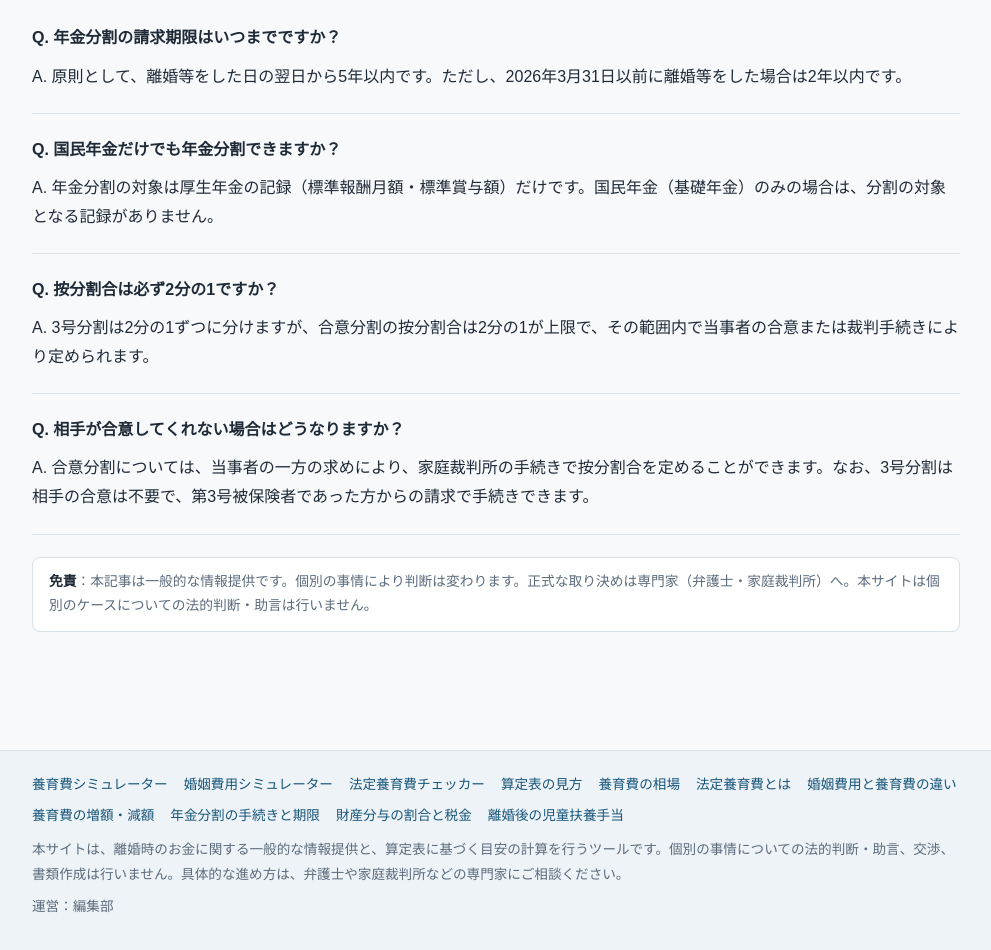
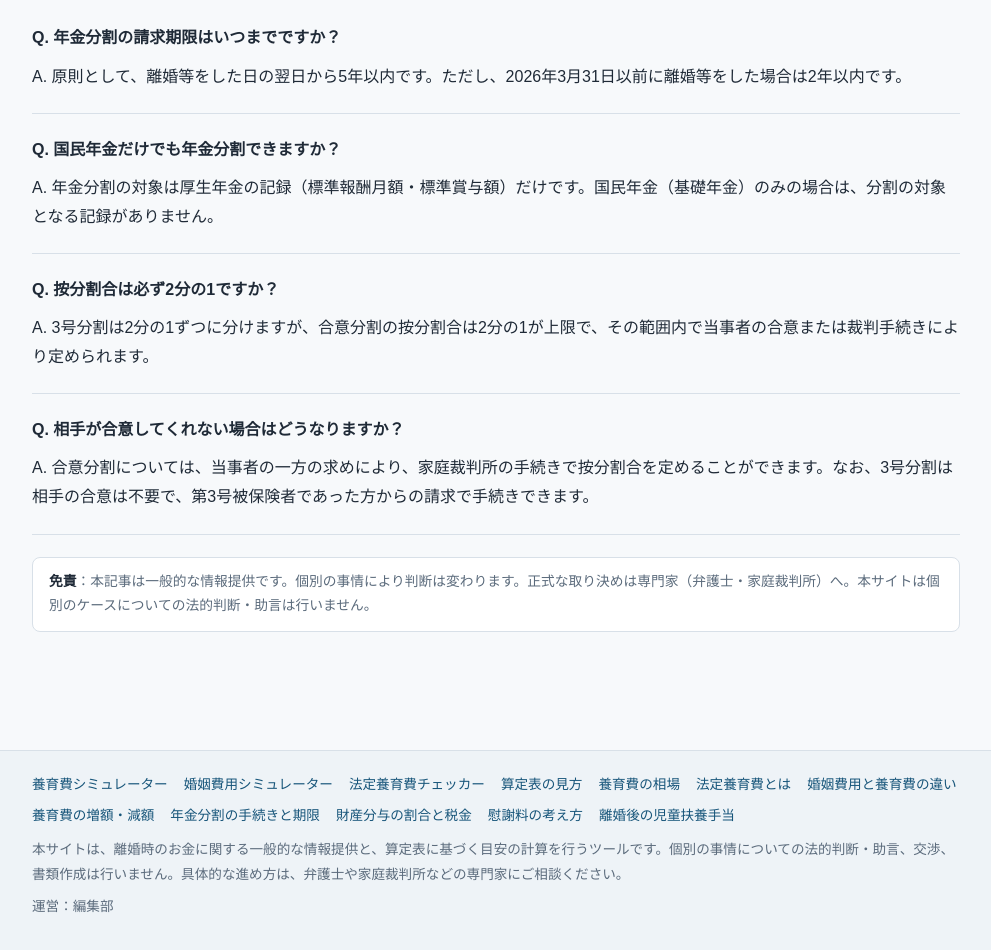
Before and after one commit to solederlego8-a11y/divorce-money-tool, a plain HTML site: page nenkin-bunkatsu.html in a window 1280 px wide. Shown: the part 2445-3395 px from the top of the page, without its empty margins (144-1135 px from the left). Drawn offline with Linux system fonts and the light colour scheme.

Commit message:
フッターナビに「慰謝料の考え方」へのリンクを追加（残り）

```diff
--- a/nenkin-bunkatsu.html
+++ b/nenkin-bunkatsu.html
@@ -145,6 +145,7 @@ gtag('config', 'G-W02HK1VTYF');
 <a href="zougen.html">養育費の増額・減額</a>
 <a href="nenkin-bunkatsu.html">年金分割の手続きと期限</a>
 <a href="zaisan-bunyo.html">財産分与の割合と税金</a>
+<a href="isharyo.html">慰謝料の考え方</a>
 <a href="jidou-fuyou.html">離婚後の児童扶養手当</a>
 </nav>
 <p>本サイトは、離婚時のお金に関する一般的な情報提供と、算定表に基づく目安の計算を行うツールです。個別の事情についての法的判断・助言、交渉、書類作成は行いません。具体的な進め方は、弁護士や家庭裁判所などの専門家にご相談ください。</p>
```
Also changed, not shown: santei-hyo.html (+1 -0 lines), souba.html (+1 -0 lines), zaisan-bunyo.html (+1 -0 lines), zougen.html (+1 -0 lines).
